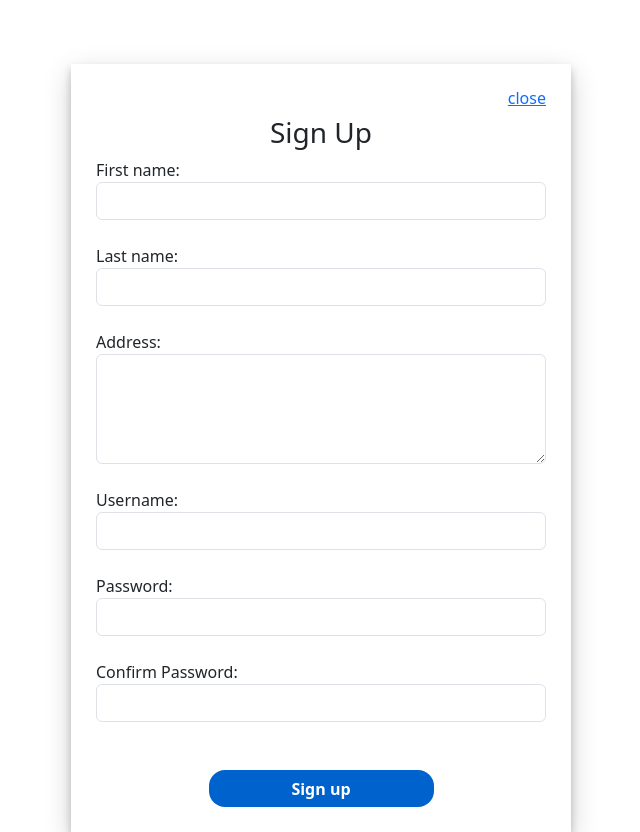
After one commit to theerapatDE/simple-online-ordering-system, a PHP site: page /signup.php in a window 1280 px wide. The commit adds this page. Shown: the whole page, without its empty margins (319-959 px from the left). Run offline with PHP 8.4, Linux system fonts and the light colour scheme.

Commit message:
add sign up, sign out

```diff
--- a/index.css
+++ b/index.css
@@ -74,6 +74,10 @@
     padding-top: 5px;
 }
 
+.signup{
+  width: 100%;
+}
+
 /*.row{
     padding-top: 25px;
     margin:0px;
--- a/index.php
+++ b/index.php
@@ -84,8 +84,8 @@ if(isset($_GET['action'])){
                     }
                 ?>
             </a>
-            <a href="#news"><?=$customer_id?></a>
-            <a href="#contact">Logout</a>
+            <a><?=$customer_id?></a>
+            <a href="logout.php">Logout</a>
         </div>
 
         <div class="container">
@@ -160,7 +160,7 @@ if(isset($_GET['action'])){
                                         echo "<div class='col-md-3' id='item'>";
                                         echo "<span style='color:#0062cc; font-weight: 600;'>".$row['MaterialName']."</span><br>";
                                         echo "Price : ".$row['Price']."฿<br>";
-                                        echo "<form method='POST' action='index.php?page=$page_num&search=$search&action=add&code=". $row['MaterialID'] ."'><input type='number' name='quantity' min='1' style='width:30%'><input type='submit' class='btnSubmit' value='Add to cart'></form>";
+                                        echo "<form method='POST' action='index.php?page=$page_num&search=$search&action=add&code=". $row['MaterialID'] ."'><input type='number' name='quantity' min='1' style='width:30%' required><input type='submit' class='btnSubmit' value='Add to cart'></form>";
                                         echo "</div>";
                                     }else{
                                         exit();
--- a/login.php
+++ b/login.php
@@ -19,10 +19,10 @@
                         <input type="password"  name="password" class="form-control" placeholder="Password"><br>
                     </div>
                     <div class="form-group">
-                        <input type="submit" name="submit" class="btnSubmit" value="login">
+                        <input type="submit" name="submit" class="btnSubmit" value="login" class="form-control">
                     </div>
                     <div class="form-group">
-                        <a href="#" class="SignUp">Sign up</a>
+                        <a href="signup.php" class="SignUp">Sign up</a>
                     </div>
                 </form>
             </div>
--- /dev/null
+++ b/logout.php
@@ -0,0 +1,5 @@
+<?php
+session_start();
+session_destroy();
+header("location: login.php");
+?>
--- /dev/null
+++ b/signup.php
@@ -0,0 +1,62 @@
+<?php
+if(isset($_POST['signup'])){
+    $fname = $_POST['fname'];
+    $lname = $_POST['lname'];
+    $address = $_POST['address'];
+    $username = $_POST['username'];
+    echo "firstname: ".$fname;
+}else{
+    $fname = null;
+    $lname = null;
+    $address = null;
+    $username = null;
+}
+?>
+<!doctype html>
+<html lang="en">
+    <head>
+        <meta charset="utf-8">
+        <meta name="viewport" content="width=device-width, initial-scale=1">
+        <title>Sign Up</title>
+        <link href="https://cdn.jsdelivr.net/npm/bootstrap@5.3.2/dist/css/bootstrap.min.css" rel="stylesheet" integrity="sha384-T3c6CoIi6uLrA9TneNEoa7RxnatzjcDSCmG1MXxSR1GAsXEV/Dwwykc2MPK8M2HN" crossorigin="anonymous">
+        <link rel="stylesheet" href="index.css">
+    </head>
+    <body>
+        <div style="padding-left:10%;padding-right:10%;padding-top:5%">
+            <div>
+                <div class="row">
+                    <div class="col-md-3">
+                    </div>
+                    <div class="col-md-6">
+                        <div  class="filter">
+                            <h6 align="right"><a href="login.php">close</a></h6>
+                            <h3 align="center">Sign Up</h3>
+                            <form action="Checksignup.php" method="POST">
+                                <div class="form-group">
+                                    <label for="html">First name:</label><br>
+                                    <input type="text" name="fname" class="form-control" value="<?=$fname?>" required><br>
+                                    <label for="html">Last name:</label><br>
+                                    <input type="text" name="lname" class="form-control" value="<?=$lname?>" required><br>
+                                    <label for="html">Address:</label><br>
+                                    <textarea name="address" rows="4" cols="40" name="address" class="form-control" value="<?=$address?>" required></textarea><br>
+                                    <label for="html">Username:</label><br>
+                                    <input type="text" name="username" class="form-control" value="<?=$username?>" required><br>
+                                    <label for="html">Password:</label><br>
+                                    <input type="password" name="password" class="form-control" required><br>
+                                    <label for="html">Confirm Password:</label><br>
+                                    <input type="password" name="c_password" class="form-control" required><br><br>
+                                    <div align="center">
+                                        <input type="submit" name="signup" class="btnSubmit" value="Sign up" class="form-control">
+                                    </div>
+                                </div>
+                            </form>
+                        </div>
+                    </div>
+                    <div class="col-md-3">
+                    </div>
+                </div>
+            </div>
+        </div>
+        <script src="https://cdn.jsdelivr.net/npm/bootstrap@5.3.2/dist/js/bootstrap.bundle.min.js" integrity="sha384-C6RzsynM9kWDrMNeT87bh95OGNyZPhcTNXj1NW7RuBCsyN/o0jlpcV8Qyq46cDfL" crossorigin="anonymous"></script>
+    </body>
+</html>
```
Also changed, not shown: Checksignup.php (added, +65 -0 lines).
